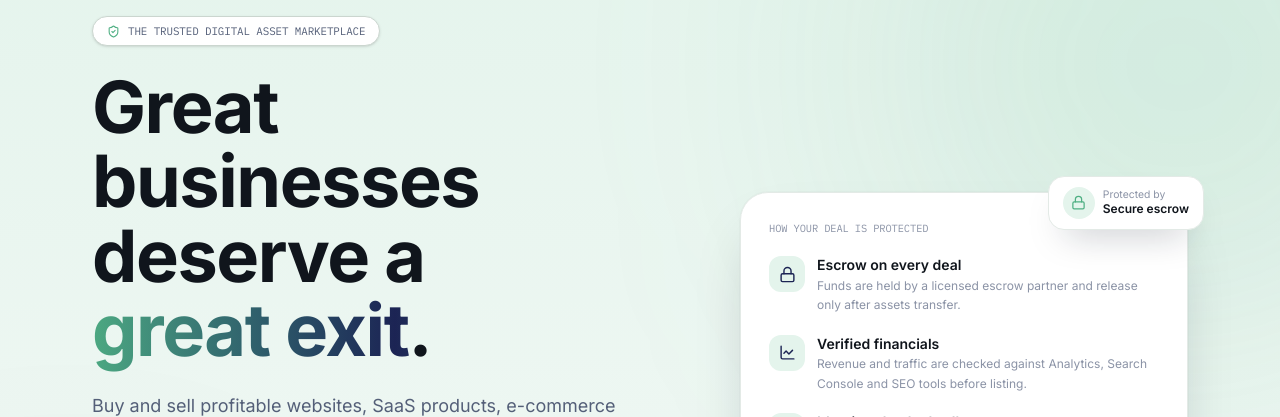
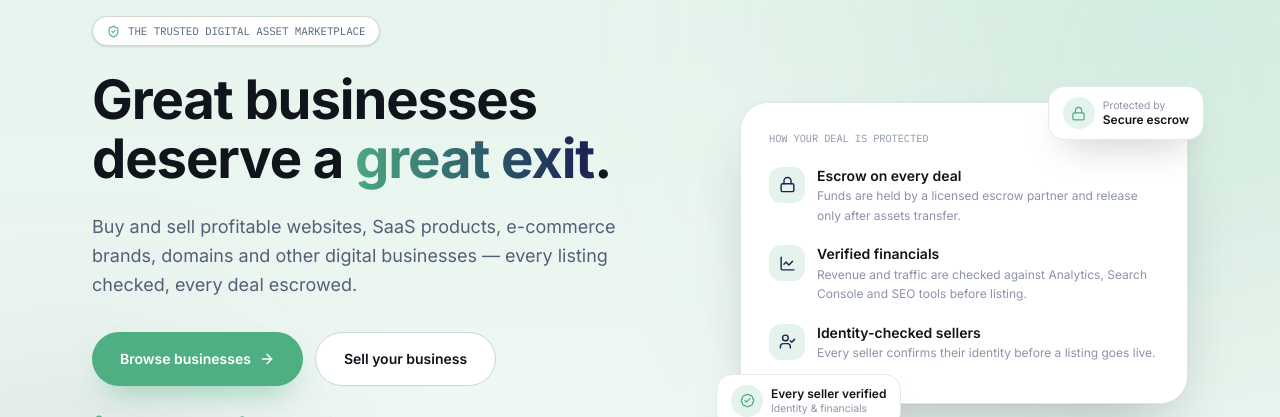
Before and after one commit to mdmanirmia/durqo-app, a Next.js app: page / in a window 1280 px wide. Shown: the part 167-584 px from the top of the page. Built offline with nearby package versions, Linux system fonts and the light colour scheme; no server answers; the database is empty.

Commit message:
Resize hero heading so it wraps to 2 lines

```diff
--- a/src/app/page.tsx
+++ b/src/app/page.tsx
@@ -70,7 +70,7 @@ export default async function Home() {
                 The trusted digital asset marketplace
               </span>
 
-              <h1 className="mt-6 text-[2.75rem] font-extrabold leading-[1.03] tracking-tight sm:text-6xl lg:text-[4.5rem]">
+              <h1 className="mt-6 text-4xl font-extrabold leading-[1.08] tracking-tight sm:text-5xl lg:text-[3.4rem]">
                 Great businesses deserve a{" "}
                 <span className="animate-gradient-text bg-gradient-to-r from-brand via-brand-strong to-brand bg-clip-text text-transparent">
                   great exit
```
